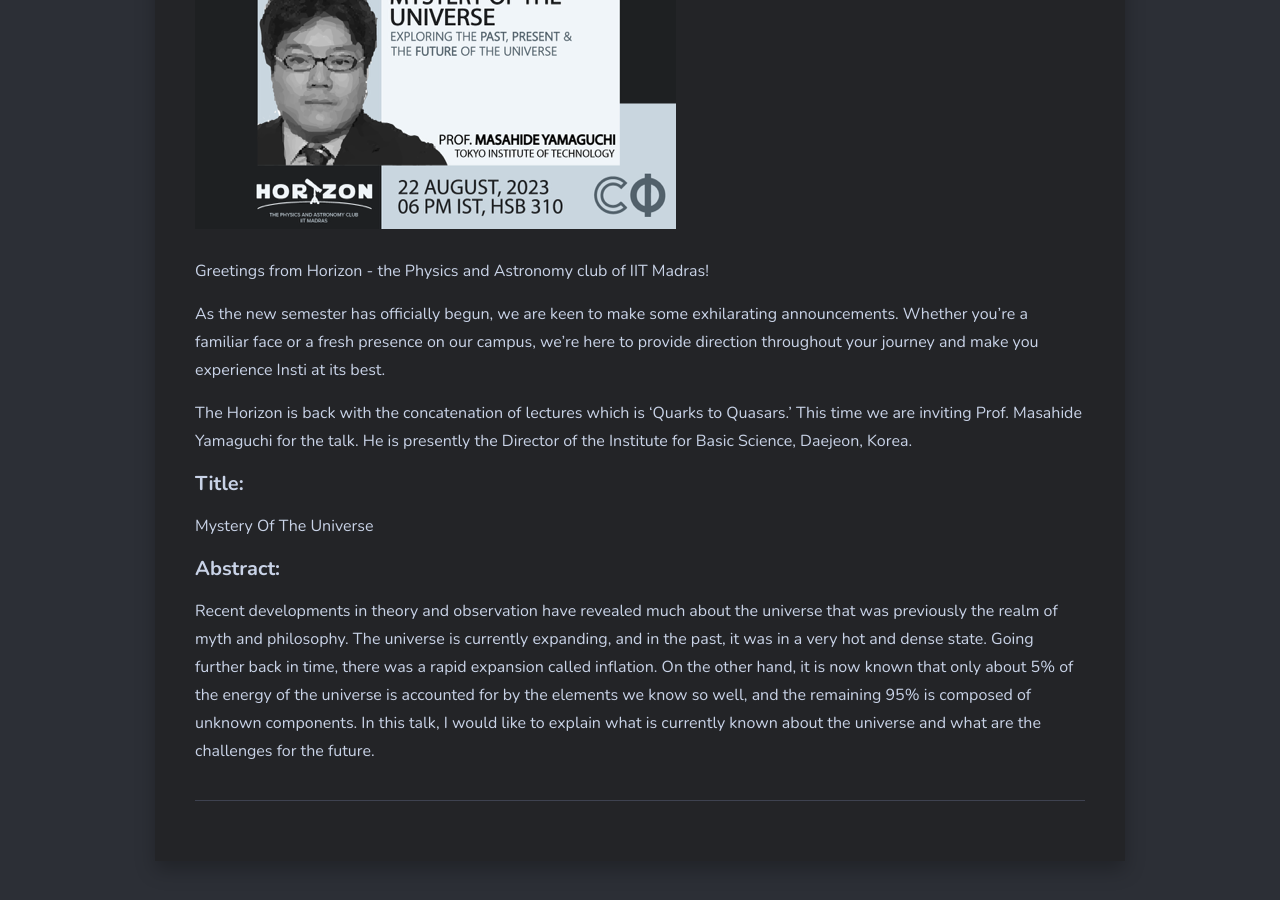
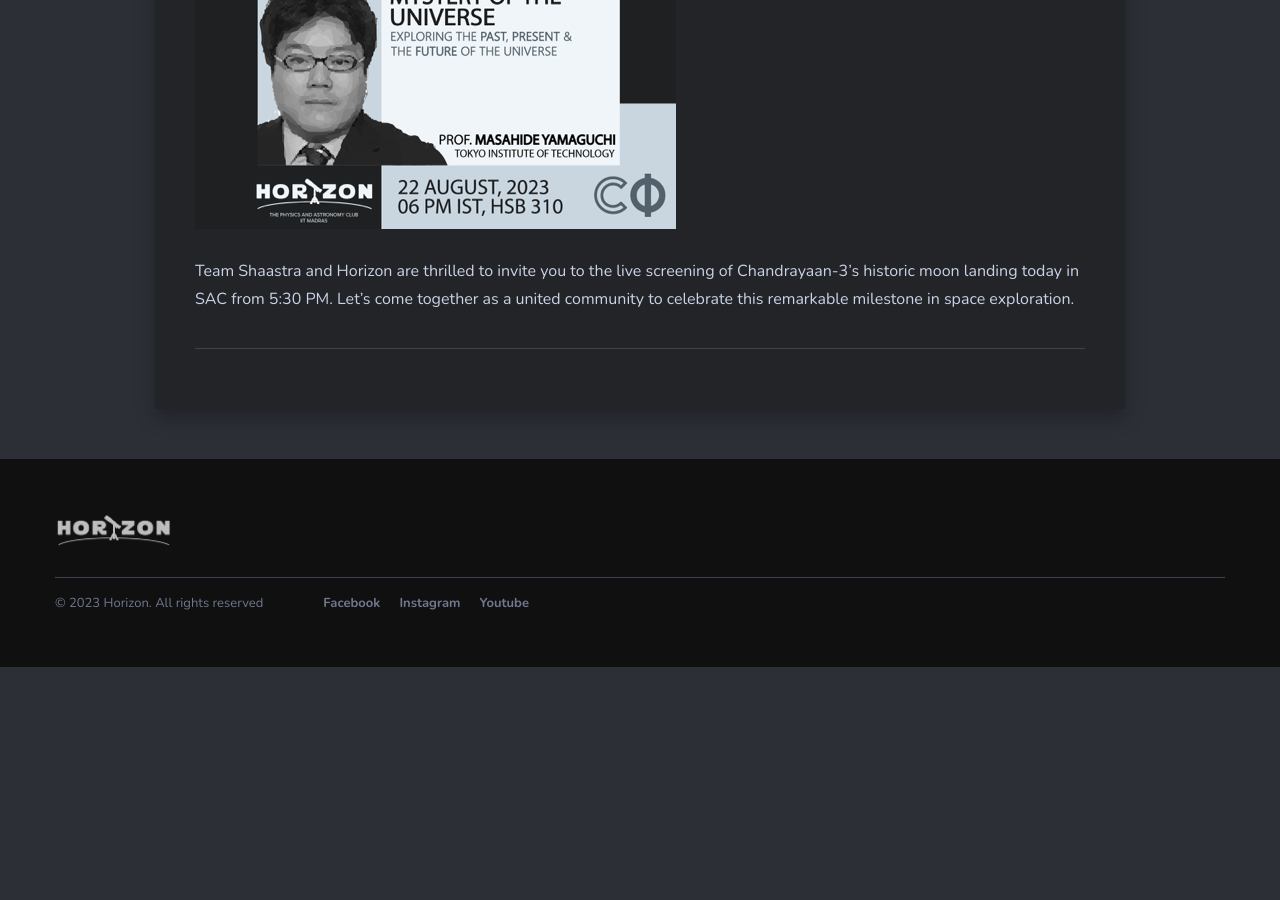
Before and after one commit to HorizonIITM/HorizonIITM.github.io, a Jekyll site: the page built from upcoming.md, in a window 1280 px wide and 900 px high, scrolled down 506 px. Built offline with Jekyll 4.4.1, drawn with Linux system fonts in a browser that asks for light colours; nearby versions of some CDN libraries; after the commit the page ends 1173 px from its top, so only the background shows below that.

Commit message:
Update upcoming.md

```diff
--- a/upcoming.md
+++ b/upcoming.md
@@ -3,15 +3,5 @@
 permalink: /upcoming/
 ---
 
-Greetings from Horizon - the Physics and Astronomy club of IIT Madras!
-
-As the new semester has officially begun, we are keen to make some exhilarating announcements. Whether you're a familiar face or a fresh presence on our campus, we're here to provide direction throughout your journey and make you experience Insti at its best.
-
-
-The Horizon is back with the concatenation of lectures which is ‘Quarks to Quasars.’ This time we are inviting  Prof. Masahide Yamaguchi for the talk. He is presently the Director of the Institute for Basic Science, Daejeon, Korea.
-
-#### Title:
-Mystery Of The Universe
-
-#### Abstract:
-Recent developments in theory and observation have revealed much about the universe that was previously the realm of myth and philosophy. The universe is currently expanding, and in the past, it was in a very hot and dense state. Going further back in time, there was a rapid expansion called inflation. On the other hand, it is now known that only about 5% of the energy of the universe is accounted for by the elements we know so well, and the remaining 95% is composed of unknown components. In this talk, I would like to explain what is currently known about the universe and what are the challenges for the future.
+Team Shaastra and Horizon are thrilled to invite you to the live screening of Chandrayaan-3’s historic moon landing today in SAC from 5:30 PM.
+Let’s come together as a united community to celebrate this remarkable milestone in space exploration.
```
